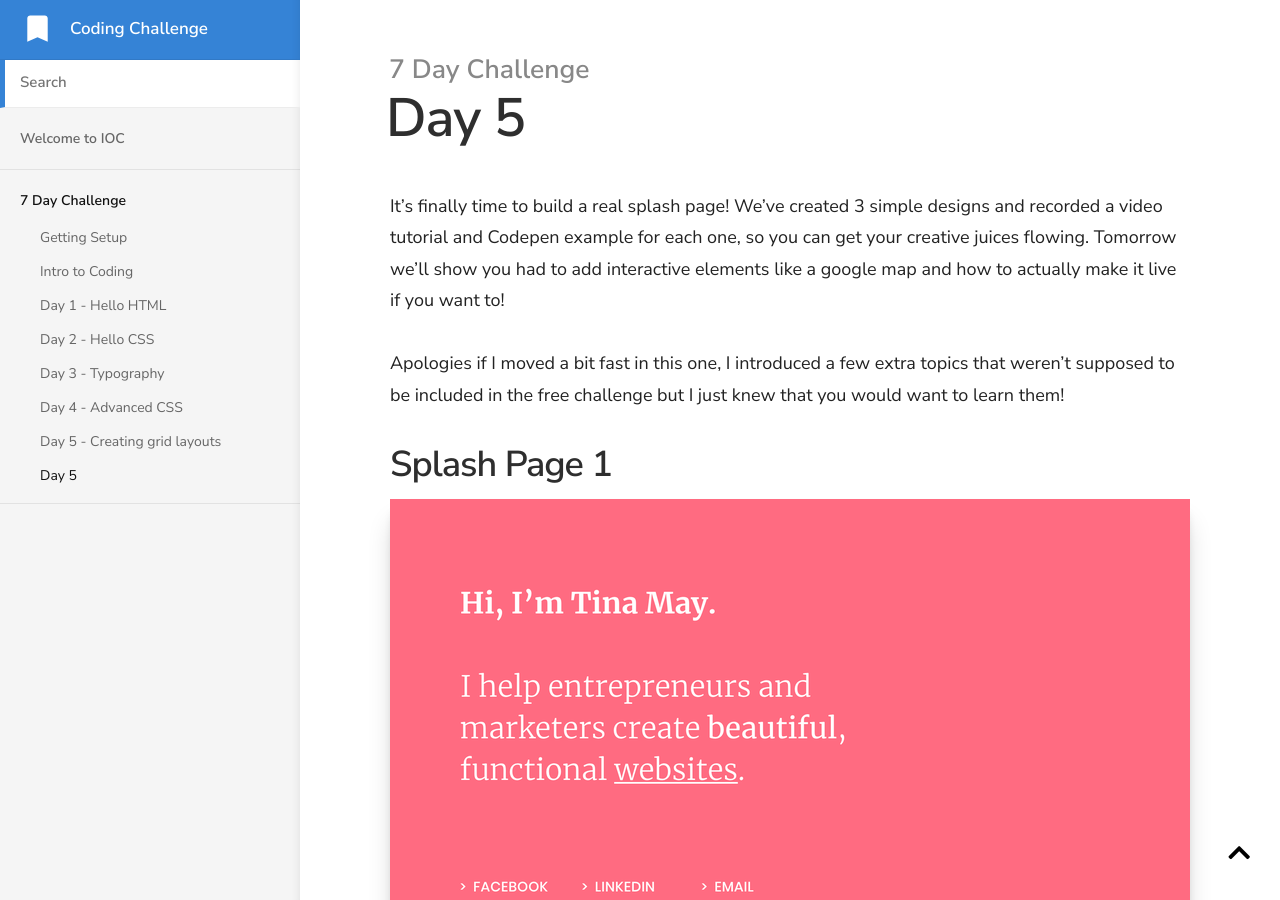
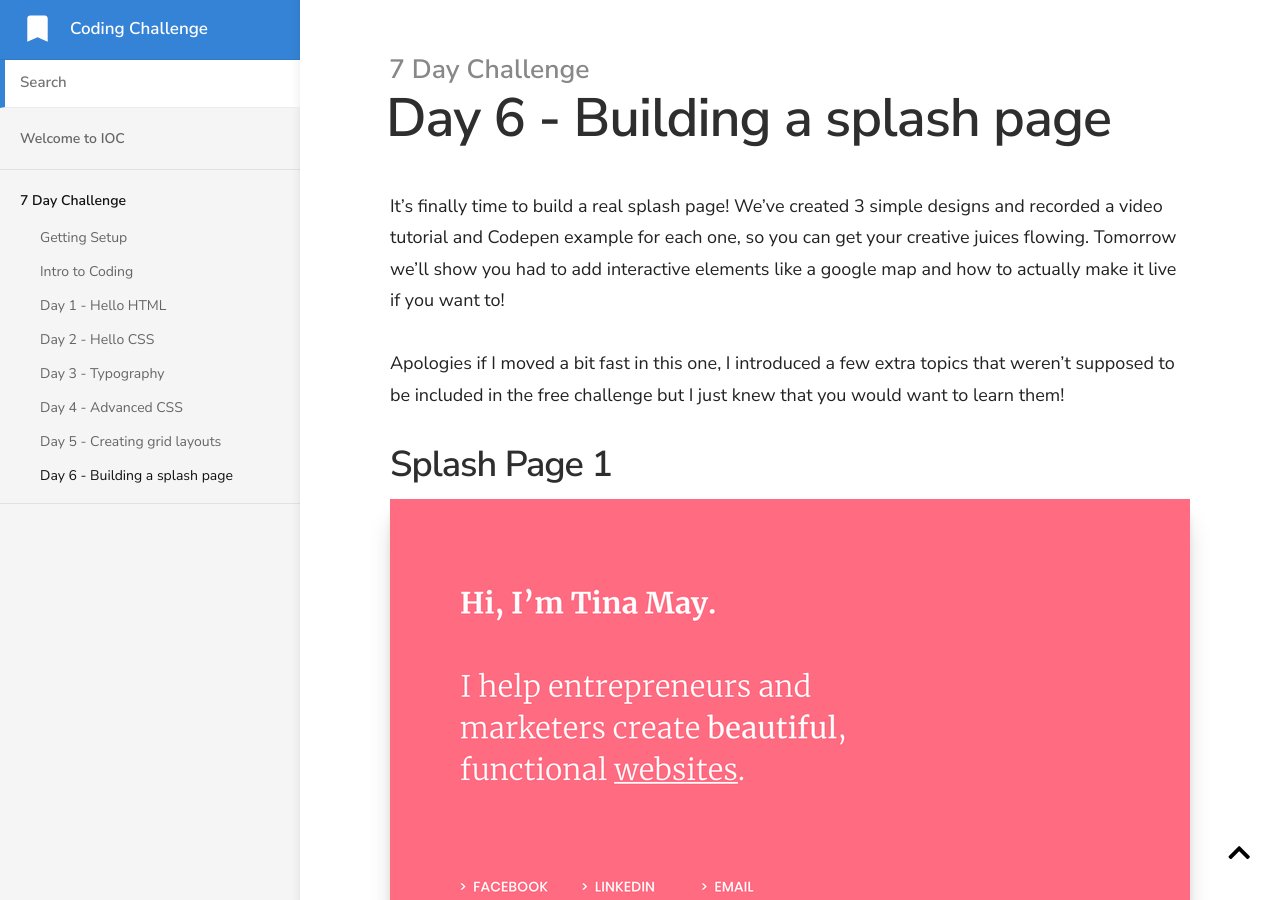
Before and after one commit to tinamayswinkels/7-day-coding, a Jekyll site: the page built from _docs/a-7-Day-Challenge/day-5.md, in a window 1280 px wide and 900 px high. Built offline with Jekyll 4.4.1, drawn with Linux system fonts in a browser that asks for light colours; nearby versions of some CDN libraries.

Commit message:
Updated '_docs/a-7-Day-Challenge/day-5.md' via CloudCannon

```diff
--- a/_docs/a-7-Day-Challenge/day-5.md
+++ b/_docs/a-7-Day-Challenge/day-5.md
@@ -1,7 +1,7 @@
 ---
-title: Day 5
+title: Day 6 - Building a splash page
 category: 7 Day Challenge
-order: 5
+order: 6
 published: true
 ---
 
```
